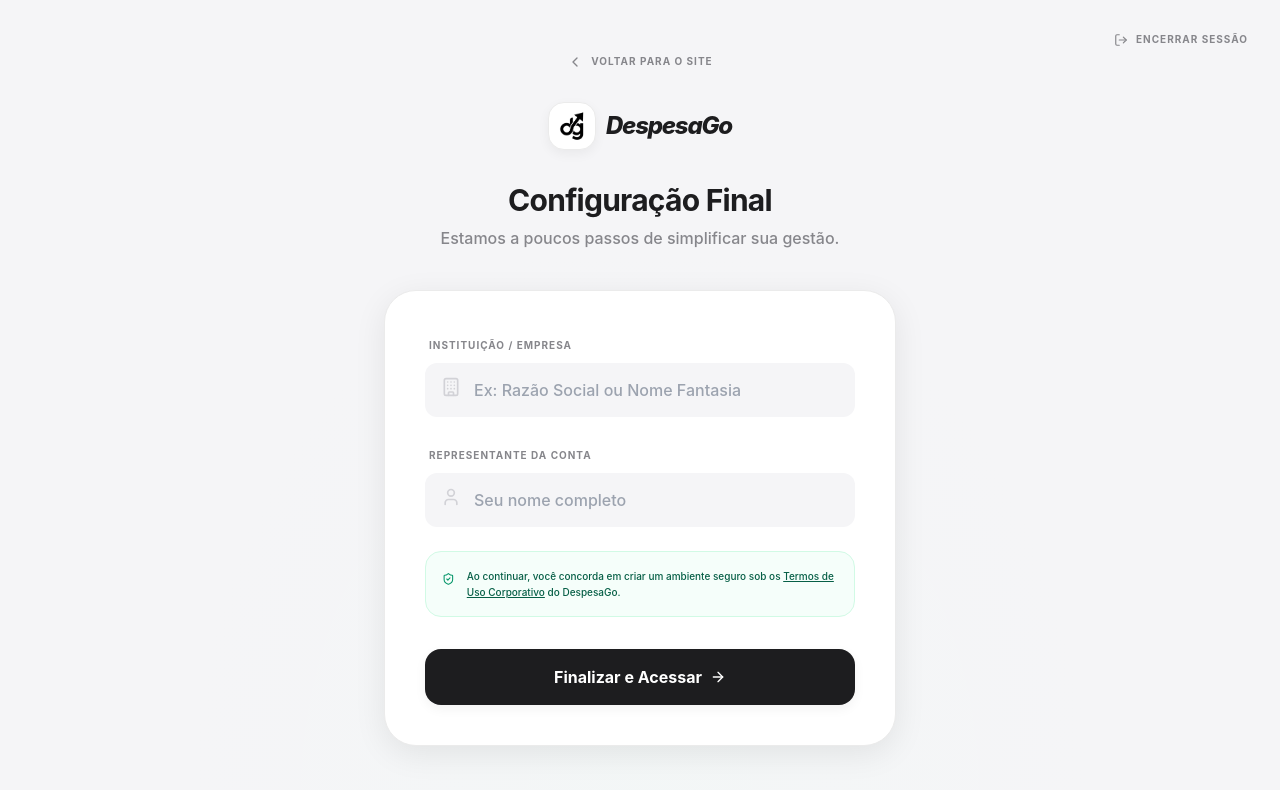
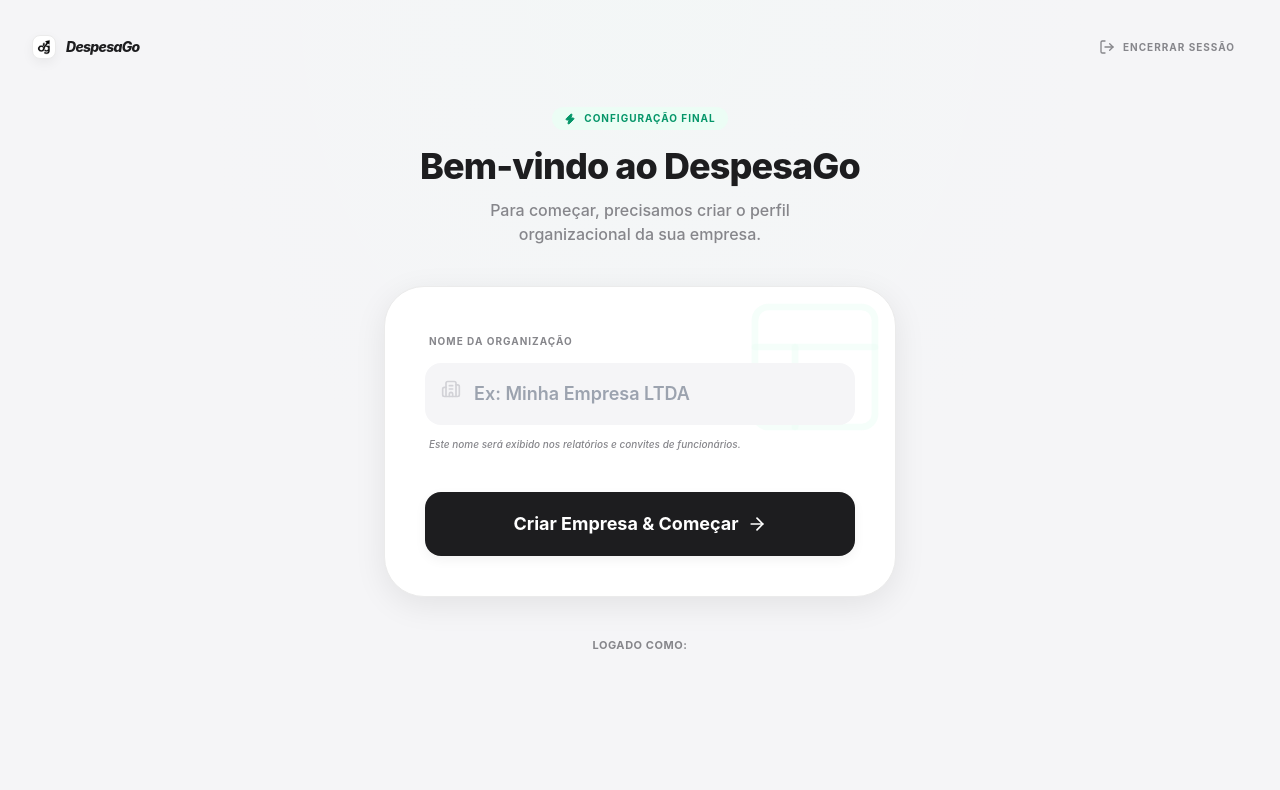
Before and after one commit to cesarpsalves/despesago, a React (Vite) app in the folder frontend/: page /onboarding in a window 1280 px wide. Shown: the top 790 px of the page. Built offline with nearby package versions, Linux system fonts and the light colour scheme; no server answers.

Commit message:
refactor: update mobile navigation UI and improve login flow layout responsiveness

```diff
--- a/frontend/index.html
+++ b/frontend/index.html
@@ -17,7 +17,7 @@
     <meta property="og:site_name" content="DespesaGo" />
     <meta property="og:title" content="DespesaGo | Relatórios de Despesas no Automático" />
     <meta property="og:description" content="Tire uma foto e deixe que nossa IA extraia os dados, categorize e envie para aprovação instantaneamente." />
-    <meta property="og:image" content="/logo/logo_branco_fundo_verde.png" />
+    <meta property="og:image" content="/logo/social_preview.png" />
     <meta property="og:image:width" content="1200" />
     <meta property="og:image:height" content="630" />
 
@@ -25,7 +25,7 @@
     <meta name="twitter:card" content="summary_large_image" />
     <meta name="twitter:title" content="DespesaGo | Relatórios de Despesas no Automático" />
     <meta name="twitter:description" content="Tire uma foto e deixe que nossa IA extraia os dados, categorize e envie para aprovação instantaneamente." />
-    <meta name="twitter:image" content="/logo/logo_branco_fundo_verde.png" />
+    <meta name="twitter:image" content="/logo/social_preview.png" />
 
     <!-- Mobile & PWA -->
     <meta name="theme-color" content="#10B981" />
--- a/frontend/src/components/SEO.tsx
+++ b/frontend/src/components/SEO.tsx
@@ -14,7 +14,7 @@
   title,
   description,
   canonical,
-  ogImage = '/logo/logo_branco_fundo_verde.png',
+  ogImage = '/logo/social_preview.png',
   ogType = 'website',
   twitterHandle = '@despesago',
   children
--- a/frontend/src/components/ui/Logo.tsx
+++ b/frontend/src/components/ui/Logo.tsx
@@ -1,12 +1,20 @@
 import React from 'react';
 import { useNavigate } from 'react-router-dom';
+import { useAuth } from '../../contexts/AuthContext';
 
-export const Logo: React.FC<{ className?: string; showText?: boolean; size?: 'sm' | 'md' | 'lg' }> = ({
+export const Logo: React.FC<{
+  className?: string;
+  showText?: boolean;
+  size?: 'sm' | 'md' | 'lg';
+  disabled?: boolean;
+}> = ({
   className = "",
   showText = true,
-  size = 'md'
+  size = 'md',
+  disabled = false
 }) => {
   const navigate = useNavigate();
+  const { session } = useAuth();
 
   const iconSizes = {
     sm: "w-6 h-6 rounded-lg",
@@ -20,15 +28,24 @@
     lg: "text-2xl"
   };
 
+  const handleClick = () => {
+    if (disabled) return;
+    if (session) {
+      navigate('/app');
+    } else {
+      navigate('/');
+    }
+  };
+
   return (
     <div
-      className={`flex items-center gap-2.5 group cursor-pointer transition-all duration-300 ${className}`}
-      onClick={() => navigate('/app')}
-      role="button"
+      className={`flex items-center gap-2.5 group ${disabled ? 'cursor-default' : 'cursor-pointer'} transition-all duration-300 ${className}`}
+      onClick={handleClick}
+      role={disabled ? undefined : "button"}
       aria-label="Ir para o Início"
     >
       <div className="relative flex items-center justify-center transition-all duration-300 group-hover:scale-105 active:scale-95">
-        <div className={`${iconSizes[size]} bg-white shadow-soft border border-[#EBEBEB] flex items-center justify-center overflow-hidden transition-all duration-300 group-hover:shadow-premium`}>
+        <div className={`${iconSizes[size]} bg-white shadow-soft border border-[#EBEBEB] flex items-center justify-center overflow-hidden transition-all duration-300 ${!disabled && 'group-hover:shadow-premium'}`}>
           <img
             src="/logo/logo_preto_fundo_transparente.png"
             alt="dg"
--- a/frontend/src/pages/Login.tsx
+++ b/frontend/src/pages/Login.tsx
@@ -1,12 +1,13 @@
 import { useState } from 'react';
 import { useAuth } from '../contexts/AuthContext.js';
-import { Mail, ArrowRight, Lock, ChevronLeft } from 'lucide-react';
+import { Mail, ArrowRight, Lock, ArrowLeft } from 'lucide-react';
 import { motion } from 'framer-motion';
 import { Button } from '../components/ui/Button';
 import { Logo } from '../components/ui/Logo';
 import { SEO } from '../components/SEO';
 import { toast } from 'sonner';
 import { Turnstile } from '@marsidev/react-turnstile';
+import { useNavigate } from 'react-router-dom';
 
 export default function Login() {
   const [email, setEmail] = useState('');
@@ -16,6 +17,7 @@
   const [sent, setSent] = useState(false);
   const [captchaToken, setCaptchaToken] = useState<string | undefined>();
   const { signInWithEmail, signInWithPassword, resetPassword } = useAuth();
+  const navigate = useNavigate();
 
   const handleLogin = async (e: React.FormEvent) => {
     e.preventDefault();
@@ -65,34 +67,37 @@
   );
 
   return (
-    <div className="min-h-screen bg-[#F5F5F7] flex flex-col items-center justify-center p-6 bg-[radial-gradient(ellipse_at_top,_var(--tw-gradient-stops))] from-emerald-50/20 via-transparent to-transparent">
+    <div className="min-h-screen bg-[#F5F5F7] flex flex-col bg-[radial-gradient(ellipse_at_top,_var(--tw-gradient-stops))] from-emerald-50/20 via-transparent to-transparent overflow-y-auto">
       <SEO title="Entrar" description="Acesse sua conta profissional no DespesaGo para gerenciar suas despesas corporativas." />
 
-      <motion.div
-        initial={{ opacity: 0, y: -20 }}
-        animate={{ opacity: 1, y: 0 }}
-        className="flex flex-col items-center mb-10 text-center"
+      {/* Navegação Superior - Ajustada para não sobrepor no Mobile */}
+      <header className="absolute top-0 left-0 right-0 p-6 sm:p-8 flex justify-between items-center z-10 w-full">
+        <Logo size="sm" />
+        <Button
+          variant="ghost"
+          size="sm"
+          onClick={() => navigate('/')}
+          className="text-[#86868B] hover:text-[#1D1D1F] transition-colors"
         >
-        <motion.button
-          whileHover={{ x: -4 }}
-          onClick={() => window.location.href = '/'}
-          className="group flex items-center gap-2 mb-8 text-[#86868B] hover:text-[#1D1D1F] transition-all"
-        >
-          <ChevronLeft size={16} />
-          <span className="text-[10px] font-bold uppercase tracking-widest">Voltar para o site</span>
-        </motion.button>
-        <Logo size="lg" className="mb-8" />
-        <h1 className="text-3xl font-bold tracking-tight text-[#1D1D1F]">Olá novamente.</h1>
-        <p className="text-[#86868B] mt-2 font-medium">Use seu e-mail profissional para acessar.</p>
-      </motion.div>
+          <div className="flex items-center gap-2">
+            <ArrowLeft size={16} />
+            <span className="font-bold text-[10px] uppercase tracking-widest hidden sm:inline">Voltar para o site</span>
+          </div>
+        </Button>
+      </header>
 
+      <div className="flex-1 flex flex-col items-center justify-start sm:justify-center p-6 sm:p-10 pt-24 sm:pt-0 w-full max-w-7xl mx-auto">
         <motion.div
           initial={{ opacity: 0, y: 20 }}
           animate={{ opacity: 1, y: 0 }}
-        transition={{ delay: 0.1 }}
-        className="bg-white p-10 rounded-[32px] shadow-premium border border-[#EBEBEB] w-full max-w-md"
+          className="w-full max-w-sm"
         >
-        <form onSubmit={handleLogin} className="flex flex-col gap-6">
+          <div className="text-center mb-10">
+            <h1 className="text-3xl font-extrabold text-[#1D1D1F] tracking-tight mb-2">Acessar Conta</h1>
+            <p className="text-sm text-[#86868B] font-medium uppercase tracking-widest">DespesaGo Business</p>
+          </div>
+
+          <form onSubmit={handleLogin} className="flex flex-col gap-5 md:gap-6">
             <div className="space-y-2">
               <label className="text-[10px] font-bold text-[#86868B] uppercase tracking-widest ml-1">E-mail Profissional</label>
               <div className="relative group">
@@ -102,7 +107,7 @@
                   value={email}
                   onChange={e => setEmail(e.target.value)}
                   required
-                className="pl-12 pr-4 py-3.5 w-full bg-[#F5F5F7] border border-transparent rounded-xl outline-none focus:bg-white focus:border-[#EBEBEB] transition-all text-[#1D1D1F] font-medium"
+                  className="pl-12 pr-4 py-3.5 w-full bg-white border border-[#EBEBEB] rounded-xl outline-none focus:border-emerald-500 focus:ring-1 focus:ring-emerald-500 transition-all text-[#1D1D1F] font-medium shadow-sm"
                   placeholder="nome@suaempresa.com"
                 />
               </div>
@@ -137,7 +142,7 @@
                       value={password}
                       onChange={e => setPassword(e.target.value)}
                       required
-                    className="pl-12 pr-4 py-3.5 w-full bg-[#F5F5F7] border border-transparent rounded-xl outline-none focus:bg-white focus:border-[#EBEBEB] transition-all text-[#1D1D1F] font-medium"
+                      className="pl-12 pr-4 py-3.5 w-full bg-white border border-[#EBEBEB] rounded-xl outline-none focus:border-emerald-500 focus:ring-1 focus:ring-emerald-500 transition-all text-[#1D1D1F] font-medium shadow-sm"
                       placeholder="Sua senha corporativa"
                     />
                   </div>
@@ -150,7 +155,7 @@
               disabled={loading}
               fullWidth
               size="lg"
-            className="mt-2"
+              className="mt-2 h-14 rounded-xl shadow-lg shadow-emerald-500/10"
             >
               {loading ? 'Processando...' : isPasswordLogin ? 'Entrar' : 'Receber Acesso Mágico'}
               {!loading && <ArrowRight className="w-4 h-4 ml-2" />}
@@ -159,12 +164,12 @@
             <button
               type="button"
               onClick={() => setIsPasswordLogin(!isPasswordLogin)}
-            className="text-[10px] font-bold text-[#86868B] hover:text-[#1D1D1F] uppercase tracking-widest transition-all mt-2"
+              className="text-[10px] font-bold text-[#86868B] hover:text-[#1D1D1F] uppercase tracking-widest transition-all mt-2 text-center"
             >
               {isPasswordLogin ? 'Usar Link por E-mail' : 'Entrar com Senha (Adm)'}
             </button>
 
-          <div className="mt-4 flex justify-center scale-90 opacity-50 hover:opacity-100 transition-opacity">
+            <div className="mt-8 flex justify-center scale-90 opacity-60 hover:opacity-100 transition-opacity min-h-[65px]">
               <Turnstile
                 siteKey={'0x4AAAAAACw_ETlhwO3aqZ9d'}
                 onSuccess={(token) => setCaptchaToken(token)}
@@ -177,5 +182,11 @@
           </form>
         </motion.div>
       </div>
+
+      {/* Footer minimalista para evitar visual 'vazio' em telas longas (S20 Ultra) */}
+      <footer className="mt-auto p-8 text-center sm:hidden">
+        <p className="text-[9px] font-bold text-[#D2D2D7] uppercase tracking-[0.2em]">© 2026 DespesaGo Pro</p>
+      </footer>
+    </div>
   );
 }
--- a/frontend/src/pages/Onboarding.tsx
+++ b/frontend/src/pages/Onboarding.tsx
@@ -1,158 +1,131 @@
-import { useState } from 'react';
-import axios, { AxiosError, AxiosResponse } from 'axios';
-import { useAuth } from '../contexts/AuthContext.js';
-import { Building, User, ArrowRight, LogOut, ShieldCheck, ChevronLeft } from 'lucide-react';
+import { useState, useEffect } from 'react';
 import { useNavigate } from 'react-router-dom';
-import { motion } from 'framer-motion';
+import { useAuth } from '../contexts/AuthContext';
+import { Building2, ArrowRight, LogOut, Layout, Zap } from 'lucide-react';
+import { motion, AnimatePresence } from 'framer-motion';
 import { Button } from '../components/ui/Button';
 import { Logo } from '../components/ui/Logo';
+import { SEO } from '../components/SEO';
 import { toast } from 'sonner';
+import axios from 'axios';
 
 export default function Onboarding() {
-  const { checkCompanyStatus, signOut } = useAuth();
+  const [companyName, setCompanyName] = useState('');
+  const [loading, setLoading] = useState(false);
+  const { user, signOut, checkCompanyStatus } = useAuth();
   const navigate = useNavigate();
-  const [loading, setLoading] = useState(false);
-  const [form, setForm] = useState({ companyName: '', document: '', userName: '' });
 
-  const handleSubmit = async (e: React.FormEvent<HTMLFormElement>) => {
+  // Se o usuário já tiver empresa, redireciona para o app
+  useEffect(() => {
+    if (user?.user_metadata?.company_id) {
+      navigate('/app', { replace: true });
+    }
+  }, [user, navigate]);
+
+  const handleSubmit = async (e: React.FormEvent) => {
     e.preventDefault();
+    if (!companyName.trim()) return toast.error('Nome da empresa é obrigatório');
+
     setLoading(true);
     try {
-        const response = await axios.post('/company/onboarding', form, {
-          headers: {
-            'Content-Type': 'application/json'
-          },
-          timeout: 20000
-        });
-
-        console.log('Resposta do onboarding:', response.data);
-        toast.success('Ambiente corporativo provisionado!');
-
-        setTimeout(async () => {
-          try {
+      await axios.post('/auth/onboarding', { name: companyName });
       await checkCompanyStatus();
-            navigate('/set-password');
-          } catch (error) {
-            navigate('/set-password');
-          }
-        }, 1500);
-      } catch (error) {
-      console.error('Erro no onboarding:', error);
-
-      interface ApiErrorResponse {
-        error?: string;
-        message?: string;
-      }
-
-      const axiosError = error as AxiosError<ApiErrorResponse>;
-      const errorMessage = axiosError.response?.data?.error ||
-                          axiosError.response?.data?.message ||
-                          axiosError.message || '';
-
-      if (errorMessage.includes('já está vinculado')) {
-        toast.info('Identificamos uma equipe vinculada. Acessando...');
-        await checkCompanyStatus();
-        navigate('/app');
-        return;
-      }
-
-      toast.error(
-        axiosError.response?.data?.error ||
-        axiosError.response?.data?.message ||
-        axiosError.message ||
-        'Falha ao configurar ambiente. Tente novamente ou contate o suporte.'
-      );
+      toast.success('Empresa configurada com sucesso!');
+      navigate('/app', { replace: true });
+    } catch (error: any) {
+      toast.error(error.response?.data?.error || 'Erro ao criar empresa');
     } finally {
       setLoading(false);
     }
   };
 
   return (
-    <div className="min-h-screen bg-[#F5F5F7] flex flex-col items-center justify-center p-6 bg-[radial-gradient(ellipse_at_bottom,_var(--tw-gradient-stops))] from-emerald-50/20 via-transparent to-transparent">
-      <motion.button
-        initial={{ opacity: 0 }}
-        animate={{ opacity: 1 }}
-        onClick={signOut}
-        className="absolute top-8 right-8 flex items-center gap-2 text-[10px] font-bold text-[#86868B] hover:text-[#1D1D1F] uppercase tracking-widest transition-all"
+    <div className="min-h-screen bg-[#F5F5F7] flex flex-col bg-[radial-gradient(ellipse_at_top,_var(--tw-gradient-stops))] from-emerald-50/20 via-transparent to-transparent overflow-y-auto">
+      <SEO title="Configuração" description="Finalize a configuração da sua empresa no DespesaGo." />
+
+      {/* Navegação Superior - Absolute para evitar sobreposição */}
+      <header className="absolute top-0 left-0 right-0 p-6 sm:p-8 flex justify-between items-center z-10 w-full">
+        <Logo size="sm" disabled />
+        <Button
+          variant="ghost"
+          size="sm"
+          onClick={() => signOut()}
+          className="text-[#86868B] hover:text-[#FF3B30] transition-colors"
         >
-        <LogOut size={14} />
-        Encerrar Sessão
-      </motion.button>
+          <div className="flex items-center gap-2">
+            <LogOut size={16} />
+            <span className="font-bold text-[10px] uppercase tracking-widest hidden sm:inline">Encerrar Sessão</span>
+          </div>
+        </Button>
+      </header>
 
+      <div className="flex-1 flex flex-col items-center justify-start sm:justify-center p-6 sm:p-10 pt-24 sm:pt-0 w-full max-w-7xl mx-auto">
         <motion.div
-        initial={{ opacity: 0, y: -20 }}
+          initial={{ opacity: 0, y: 20 }}
           animate={{ opacity: 1, y: 0 }}
-        className="text-center mb-10 flex flex-col items-center"
+          className="w-full max-w-lg"
         >
-        <motion.button
-          whileHover={{ x: -4 }}
-          onClick={() => navigate('/')}
-          className="group flex items-center gap-2 mb-8 text-[#86868B] hover:text-[#1D1D1F] transition-all"
-        >
-          <ChevronLeft size={16} />
-          <span className="text-[10px] font-bold uppercase tracking-widest">Voltar para o site</span>
-        </motion.button>
-        <Logo size="lg" className="mb-8" />
-        <h1 className="text-3xl font-bold tracking-tight text-[#1D1D1F]">Configuração Final</h1>
-        <p className="text-[#86868B] mt-2 font-medium">Estamos a poucos passos de simplificar sua gestão.</p>
-      </motion.div>
+          <div className="text-center mb-10">
+            <div className="inline-flex items-center gap-2 px-3 py-1 bg-emerald-50 text-emerald-600 rounded-full text-[10px] font-bold uppercase tracking-widest mb-4">
+              <Zap size={12} fill="currentColor" />
+              Configuração Final
+            </div>
+            <h1 className="text-3xl md:text-4xl font-extrabold text-[#1D1D1F] tracking-tight mb-3">Bem-vindo ao DespesaGo</h1>
+            <p className="text-[#86868B] text-sm md:text-base font-medium max-w-sm mx-auto leading-relaxed">
+              Para começar, precisamos criar o perfil organizacional da sua empresa.
+            </p>
+          </div>
 
           <motion.div
             initial={{ opacity: 0, y: 20 }}
             animate={{ opacity: 1, y: 0 }}
             transition={{ delay: 0.1 }}
-        className="bg-white p-10 rounded-[32px] shadow-premium border border-[#EBEBEB] w-full max-w-lg"
+            className="bg-white p-8 md:p-10 rounded-[40px] shadow-premium border border-[#EBEBEB] relative overflow-hidden"
           >
-        <form onSubmit={handleSubmit} className="flex flex-col gap-6">
-          <div className="space-y-2">
-            <label className="text-[10px] font-bold text-[#86868B] uppercase tracking-widest ml-1">Instituição / Empresa</label>
+            {/* Decoração sutil de fundo */}
+            <div className="absolute top-0 right-0 p-8 text-emerald-50/50 -mr-8 -mt-8">
+              <Layout size={160} strokeWidth={1} />
+            </div>
+
+            <form onSubmit={handleSubmit} className="relative z-10 space-y-8">
+              <div className="space-y-3">
+                <label className="text-[10px] font-bold text-[#86868B] uppercase tracking-widest ml-1">Nome da Organização</label>
                 <div className="relative group">
-              <Building className="absolute left-4 top-3.5 w-5 h-5 text-[#D2D2D7] group-focus-within:text-emerald-500 transition-colors" />
+                  <Building2 className="absolute left-4 top-4 w-5 h-5 text-[#D2D2D7] group-focus-within:text-emerald-500 transition-colors" />
                   <input
                     type="text"
-                value={form.companyName}
-                onChange={e => setForm({ ...form, companyName: e.target.value })}
+                    value={companyName}
+                    onChange={e => setCompanyName(e.target.value)}
                     required
-                className="pl-12 pr-4 py-3.5 w-full bg-[#F5F5F7] border border-transparent rounded-xl outline-none focus:bg-white focus:border-[#EBEBEB] transition-all text-[#1D1D1F] font-medium"
-                placeholder="Ex: Razão Social ou Nome Fantasia"
+                    className="pl-12 pr-4 py-4 w-full bg-[#F5F5F7] border border-transparent rounded-2xl outline-none focus:bg-white focus:border-emerald-500/30 focus:ring-4 focus:ring-emerald-500/5 transition-all text-[#1D1D1F] font-semibold text-lg"
+                    placeholder="Ex: Minha Empresa LTDA"
                   />
                 </div>
-          </div>
-
-          <div className="space-y-2">
-            <label className="text-[10px] font-bold text-[#86868B] uppercase tracking-widest ml-1">Representante da Conta</label>
-            <div className="relative group">
-              <User className="absolute left-4 top-3.5 w-5 h-5 text-[#D2D2D7] group-focus-within:text-emerald-500 transition-colors" />
-              <input
-                type="text"
-                value={form.userName}
-                onChange={e => setForm({ ...form, userName: e.target.value })}
-                required
-                className="pl-12 pr-4 py-3.5 w-full bg-[#F5F5F7] border border-transparent rounded-xl outline-none focus:bg-white focus:border-[#EBEBEB] transition-all text-[#1D1D1F] font-medium"
-                placeholder="Seu nome completo"
-              />
-            </div>
-          </div>
-
-          <div className="bg-emerald-50/50 p-4 rounded-2xl flex items-start gap-3 border border-emerald-100">
-            <ShieldCheck size={18} className="text-emerald-600 mt-0.5" />
-            <p className="text-[10px] text-emerald-800 leading-relaxed font-medium">
-              Ao continuar, você concorda em criar um ambiente seguro sob os <span className="underline cursor-pointer">Termos de Uso Corporativo</span> do DespesaGo.
+                <p className="text-[10px] text-[#86868B] ml-1 font-medium italic">
+                  Este nome será exibido nos relatórios e convites de funcionários.
                 </p>
               </div>
 
+              <div className="pt-2">
                 <Button
                   type="submit"
                   disabled={loading}
                   fullWidth
                   size="lg"
-            className="mt-2 rounded-2xl"
+                  className="h-16 text-lg rounded-2xl shadow-xl shadow-emerald-500/10"
                 >
-            {loading ? 'Provisionando ambiente...' : 'Finalizar e Acessar'}
-            {!loading && <ArrowRight className="w-4 h-4 ml-2" />}
+                  {loading ? 'Configurando...' : 'Criar Empresa & Começar'}
+                  {!loading && <ArrowRight className="w-5 h-5 ml-2" />}
                 </Button>
+              </div>
             </form>
           </motion.div>
+
+          <p className="text-center mt-10 text-[11px] font-bold text-[#86868B] uppercase tracking-wider">
+            Logado como: <span className="text-[#1D1D1F]">{user?.email}</span>
+          </p>
+        </motion.div>
+      </div>
     </div>
   );
 }
--- a/frontend/vite.config.ts
+++ b/frontend/vite.config.ts
@@ -15,12 +15,13 @@
       chunkSizeWarningLimit: 1600
     },
     server: {
-      port: 5173,
+      port: 5174,
+      host: true, // Permite acesso via IP local (Essencial para testar no celular S20 Ultra)
       strictPort: false,
       proxy: {
         // Proxy unificado para o backend
         '/api': {
-          target: env.VITE_API_URL || 'http://localhost:3000',
+          target: mode === 'development' ? 'http://localhost:3000' : (env.VITE_API_URL || 'http://localhost:3000'),
           changeOrigin: true,
           secure: false
         }
```
Also changed, not shown: frontend/src/components/AdminDashboard.tsx (+41 -40 lines), frontend/src/components/layout/AppLayout.tsx (+20 -15 lines), frontend/src/components/scanner/EmployeeScanner.tsx (+25 -25 lines), frontend/src/contexts/AuthProvider.tsx (+19 -4 lines), frontend/public/logo/social_preview.png (added), 5 other files (tests, documents, lock files or other folders). Lines whose indentation alone changed are shown as unchanged.
